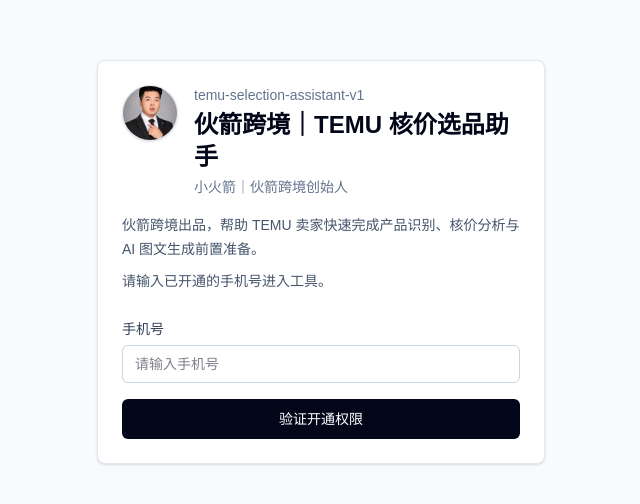
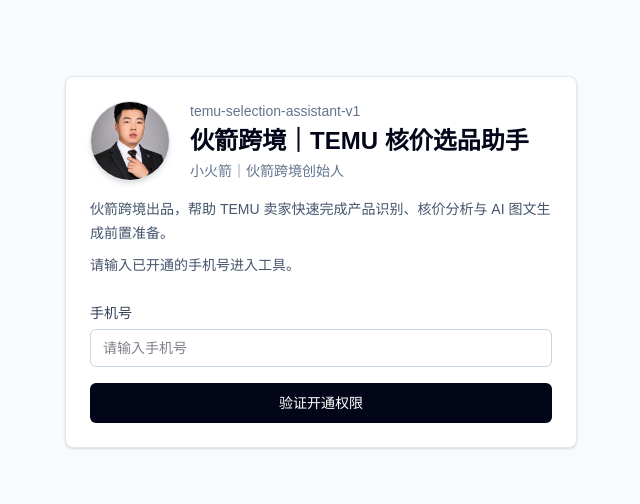
Before and after one commit to jiafengxuan4-coder/temu-selection-assistant-v1, a Next.js app: page / in a window 1280 px wide. Shown: the part 138-642 px from the top of the page, without its empty margins (319-959 px from the left). Built offline with nearby package versions, Linux system fonts and the light colour scheme.

Commit message:
feat: enhance homepage branding layout

```diff
--- a/src/app/page.tsx
+++ b/src/app/page.tsx
@@ -134,9 +134,9 @@
   if (!authorizedPhone) {
     return (
       <main className="flex min-h-screen items-center justify-center bg-slate-50 px-4 py-8 text-slate-950">
-        <section className="w-full max-w-md rounded-lg border border-slate-200 bg-white p-6 shadow-sm">
-          <div className="flex items-start gap-4">
-            <div className="relative flex h-14 w-14 shrink-0 items-center justify-center overflow-hidden rounded-full border border-slate-200 bg-slate-100 text-xs font-medium text-slate-600 shadow-sm">
+        <section className="w-full max-w-lg rounded-lg border border-slate-200 bg-white p-6 shadow-sm">
+          <div className="flex items-center gap-5">
+            <div className="relative flex h-20 w-20 shrink-0 items-center justify-center overflow-hidden rounded-full border border-slate-200 bg-slate-100 text-sm font-medium text-slate-600 shadow-md">
               <span>小火箭</span>
               <img
                 src={founderAvatarPath}
@@ -195,9 +195,9 @@
     <main className="min-h-screen bg-slate-50 px-4 py-8 text-slate-950 sm:px-6 lg:px-8">
       <div className="mx-auto flex w-full max-w-6xl flex-col gap-8">
         <header className="space-y-3">
-          <div className="rounded-xl border border-slate-200 bg-white p-4 shadow-sm">
-            <div className="flex flex-col gap-4 sm:flex-row sm:items-center">
-              <div className="relative flex h-16 w-16 shrink-0 items-center justify-center overflow-hidden rounded-full border border-slate-200 bg-slate-100 text-xs font-medium text-slate-600 shadow-sm">
+          <div className="rounded-xl border border-slate-200 bg-white p-5 shadow-sm sm:p-7">
+            <div className="flex flex-col gap-5 sm:flex-row sm:items-center sm:gap-6">
+              <div className="relative flex h-20 w-20 shrink-0 items-center justify-center overflow-hidden rounded-full border border-slate-200 bg-slate-100 text-sm font-medium text-slate-600 shadow-md sm:h-24 sm:w-24">
                 <span>小火箭</span>
                 <img
                   src={founderAvatarPath}
@@ -208,9 +208,9 @@
                   }}
                 />
               </div>
-              <div className="space-y-2">
+              <div className="space-y-2.5">
                 <p className="text-sm font-medium text-slate-500">temu-selection-assistant-v1</p>
-                <h1 className="text-3xl font-semibold tracking-normal text-slate-950 sm:text-4xl">
+                <h1 className="text-3xl font-bold tracking-normal text-slate-950 sm:text-4xl">
                   伙箭跨境｜TEMU 核价选品助手
                 </h1>
                 <p className="max-w-3xl text-base leading-7 text-slate-600">
```
